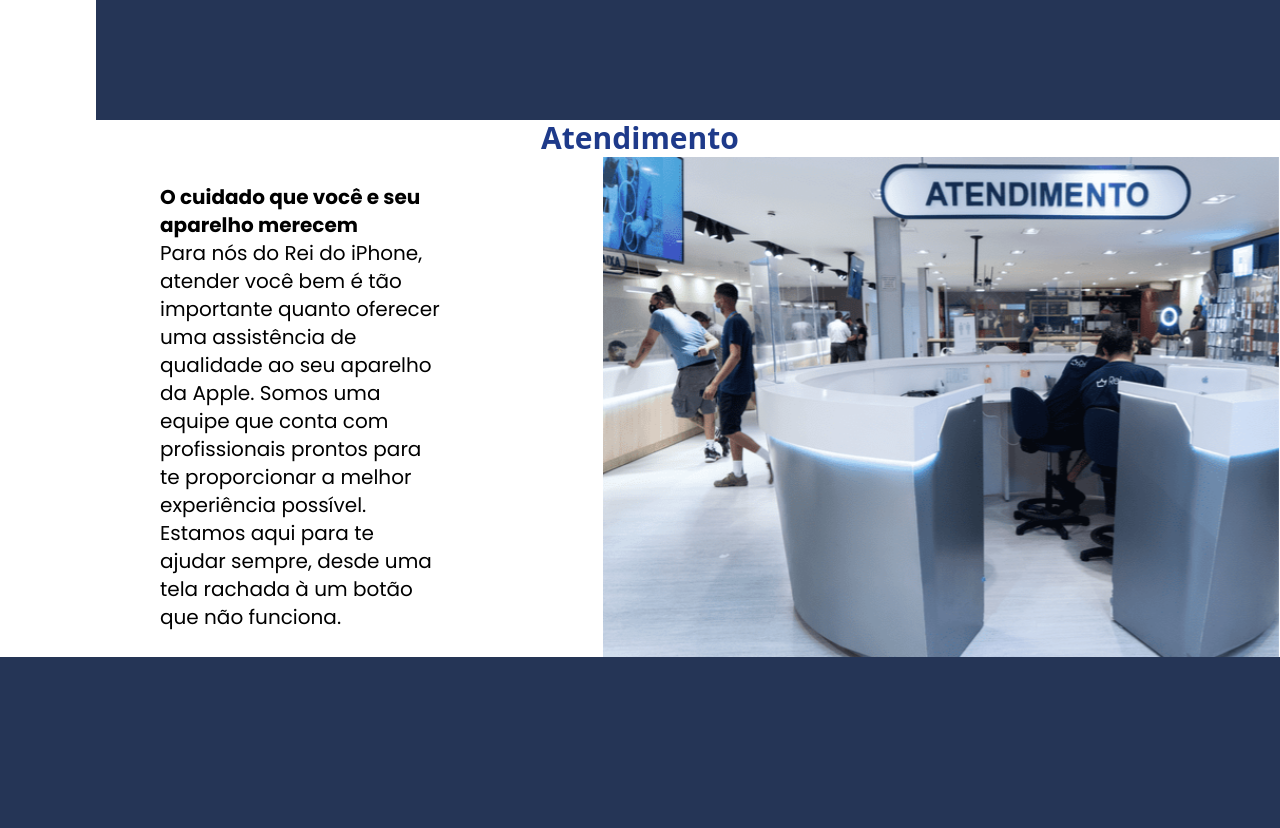
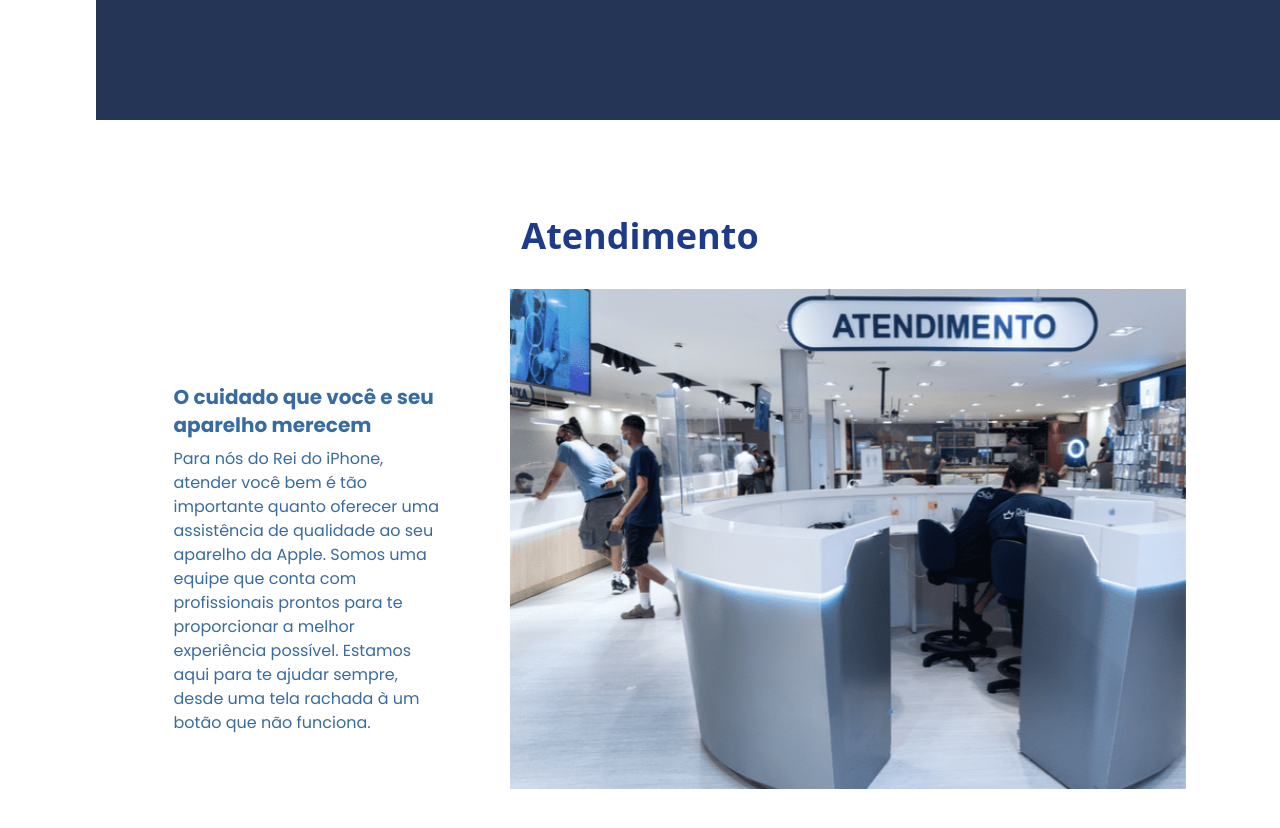
Before and after one commit to igor-devloper/clone-reiiPhone, a React (Vite) app: page / in a window 1280 px wide. Shown: the part 580-1408 px from the top of the page. Before the commit the page ends 1237 px from the top, so only its background shows below. Built offline with nearby package versions, Linux system fonts and the light colour scheme.

Commit message:
add animatios

```diff
--- a/package.json
+++ b/package.json
@@ -9,10 +9,12 @@
     "preview": "vite preview"
   },
   "dependencies": {
+    "aos": "^2.3.4",
     "react": "^18.2.0",
     "react-dom": "^18.2.0"
   },
   "devDependencies": {
+    "@types/aos": "^3.0.4",
     "@types/react": "^18.0.27",
     "@types/react-dom": "^18.0.10",
     "@vitejs/plugin-react": "^3.1.0",
--- a/src/App.tsx
+++ b/src/App.tsx
@@ -1,12 +1,18 @@
+import { useEffect } from 'react'
+import Aos from 'aos'
+import 'aos/dist/aos.css'
 import bg from './assets/bg.png'
 import logo from './assets/logo.png'
 import { Atendimento } from './components/Atendimento'
 
 
 export function App() {
+  useEffect(() => {
+    Aos.init({ duration: 1500 })
+  }, [])
   return (
     <div>
-      <section className='flex h-[700px]' id='#home'>
+      <section className='flex h-[700px] bg-main' id='#home'>
         <aside className='bg-white w-24 flex-col h-screen justify-center p-4 fixed'>
           <img src={logo} alt="" className='max-h-8' />
           <nav className='mt-56 p-4'>
--- a/src/components/Atendimento.tsx
+++ b/src/components/Atendimento.tsx
@@ -6,16 +6,18 @@ import img5 from '../assets/img5-atendimento.png'
 import img6 from '../assets/img6-atendimento.png'
 
 
-export function Atendimento(){
-  return(
+export function Atendimento() {
+  return (
     <section className='bg-white' id='#atendimento'>
-      <h1 className='text-blue-900 text-3xl flex justify-center font-bold'>Atendimento</h1>
-      <div className="flex items-center justify-center text-xl">
-        <div className='max-w-md mx-40 font-head'>
-          <strong className='font-bold'>O cuidado que você e seu aparelho merecem</strong>
-          <p>Para nós do Rei do iPhone, atender você bem é tão importante quanto oferecer uma assistência de qualidade ao seu aparelho da Apple. Somos uma equipe que conta com profissionais prontos para te proporcionar a melhor experiência possível. Estamos aqui para te ajudar sempre, desde uma tela rachada à um botão que não funciona.</p>
+      <div className='mt-24 '>
+        <h1 className='text-blue-900 text-4xl flex justify-center font-bold mb-8' data-aos="fade-up">Atendimento</h1>
+        <div className="flex items-center justify-center text-xl ml-20">
+          <div className='font-head max-w-[272px] mr-16 text-atendimento' data-aos="fade-right">
+            <strong className='font-bold text-xl' >O cuidado que você e seu aparelho merecem</strong>
+            <p className='mt-2 text-base'>Para nós do Rei do iPhone, atender você bem é tão importante quanto oferecer uma assistência de qualidade ao seu aparelho da Apple. Somos uma equipe que conta com profissionais prontos para te proporcionar a melhor experiência possível. Estamos aqui para te ajudar sempre, desde uma tela rachada à um botão que não funciona.</p>
+          </div>
+          <img src={img1} alt="" className='flex mb-10' data-aos="fade-left" />
         </div>
-        <img src={img1} alt="" className='flex'/>
       </div>
       <div>
 
--- a/src/styles/global.css
+++ b/src/styles/global.css
@@ -1,7 +1,3 @@
 @tailwind base;
 @tailwind components;
 @tailwind utilities;
-
-body {
-  background-color: #253556;
-}
--- a/tailwind.config.js
+++ b/tailwind.config.js
@@ -5,7 +5,11 @@ export default {
     extend: {
       fontFamily: {
         'head': 'Poppins, sans-serif'
-      }
+      },
+      colors: {
+        'main': '#253556',
+        'atendimento': '#386BA1'
+      },
     },
   },
   plugins: [],
```
Also changed, not shown: 1 other file (tests, documents, lock files or other folders).
